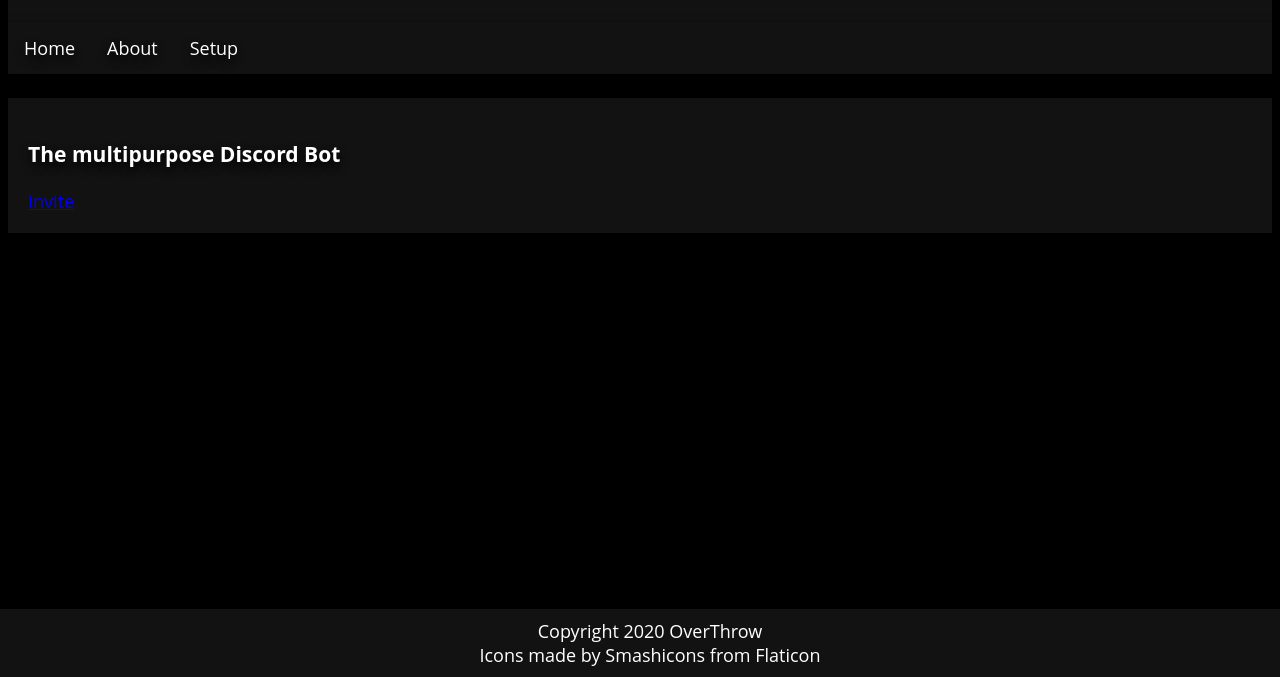
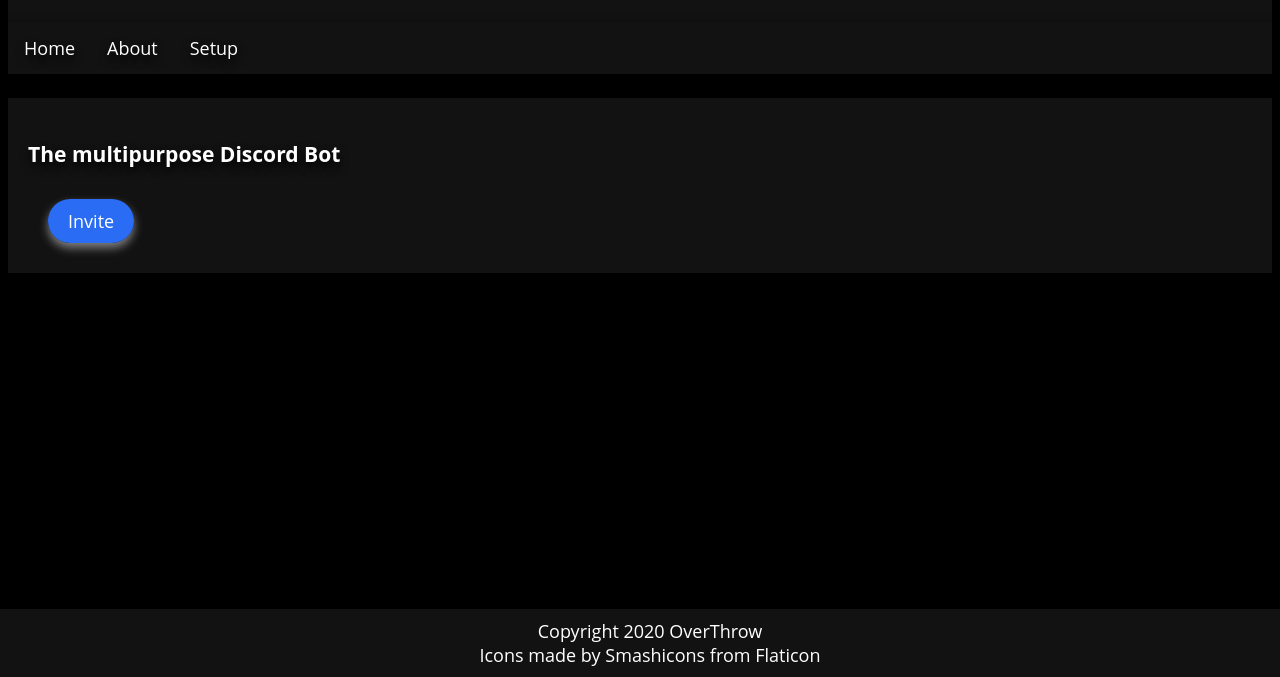
Before and after one commit to overbot-se/overbot-se.github.io, a plain HTML site: page index.html in a window 1280 px wide. Shown: the part 123-800 px from the top of the page. Drawn offline with Linux system fonts and the light colour scheme.

Commit message:
Update style.css

```diff
--- a/style.css
+++ b/style.css
@@ -63,3 +63,29 @@ body {
   color: white;
   text-decoration: none;
 }
+.img {
+  background-image: url("https://cdn.glitch.com/f11cddb4-cc4c-4e35-b19d-fe3fa43679c8%2Fthumbnails%2F76c3d72d-59be-4035-af74-a4cef12c9b34.image.png?1580323670884");
+}
+
+.btn{
+  padding: 20px;
+}
+.btn a {
+  text-decoration: none;
+  color: white;
+  padding: 10px 20px;
+  box-shadow: 0px 5px 10px grey;
+  border: none;
+  transition-duration: 0.4s;
+  background-color: hsl(220, 90%, 56%);
+  border-radius: 50px;
+}
+
+.btn a:hover {
+  background-color: hsl(220, 90%, 42%);
+}
+
+img {
+  width: 10%;
+  height 10%;
+}
```
